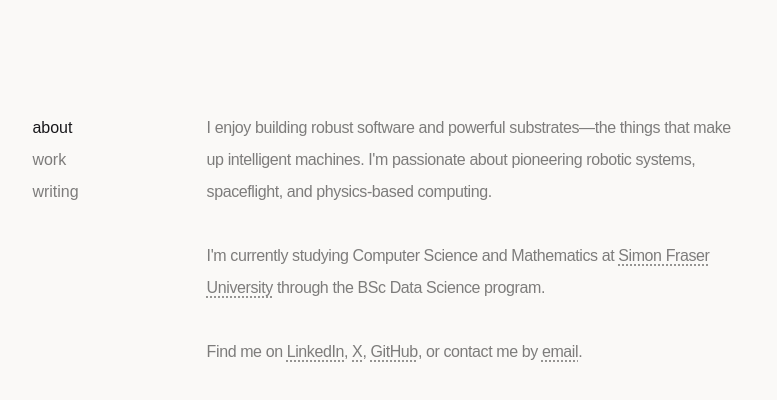
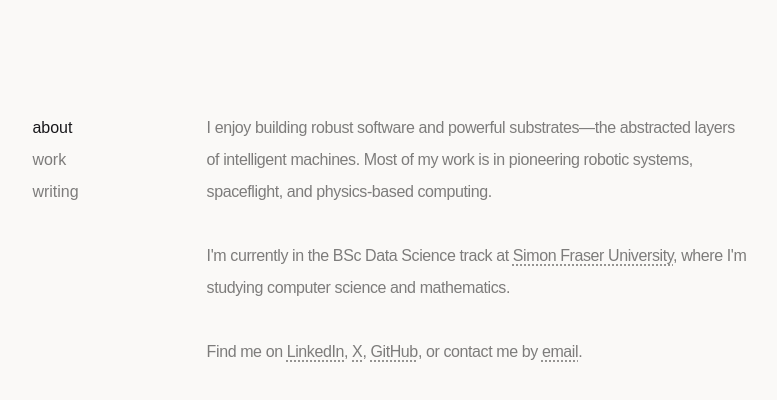
Before and after one commit to shaneso/site, a Next.js app: page / in a window 1280 px wide. Shown: the top 400 px of the page, without its empty margins (241-1018 px from the left). Built offline with nearby package versions, Linux system fonts and the light colour scheme.

Commit message:
new changes

```diff
--- a/app/page.tsx
+++ b/app/page.tsx
@@ -13,13 +13,13 @@ export default function Home() {
       <main className="flex min-h-screen w-full max-w-2xl flex-col items-start justify-between py-7 px-8 sm:py-28 sm:px-16">
         <div className="flex flex-col items-start gap-8 text-left w-full max-w-full text-base tracking-tight leading-loose text-lg sm:text-base">
           <p>
-            I enjoy building robust software and powerful substrates—the things that make up intelligent machines.
-            I'm passionate about pioneering robotic systems, spaceflight, and physics-based computing.
+            I enjoy building robust software and powerful substrates—the abstracted layers of intelligent machines.
+            Most of my work is in pioneering robotic systems, spaceflight, and physics-based computing.
           </p>
           <p>
-            I'm currently studying Computer Science and Mathematics at{" "}
+            I'm currently in the BSc Data Science track at{" "}
             <a href="https://www.sfu.ca" target="_blank" className="underline decoration-dotted underline-offset-4">Simon Fraser University</a>
-            {" "}through the BSc Data Science program.
+            , where I'm studying computer science and mathematics.
           </p>
           <p>
             Find me on{" "}
```
